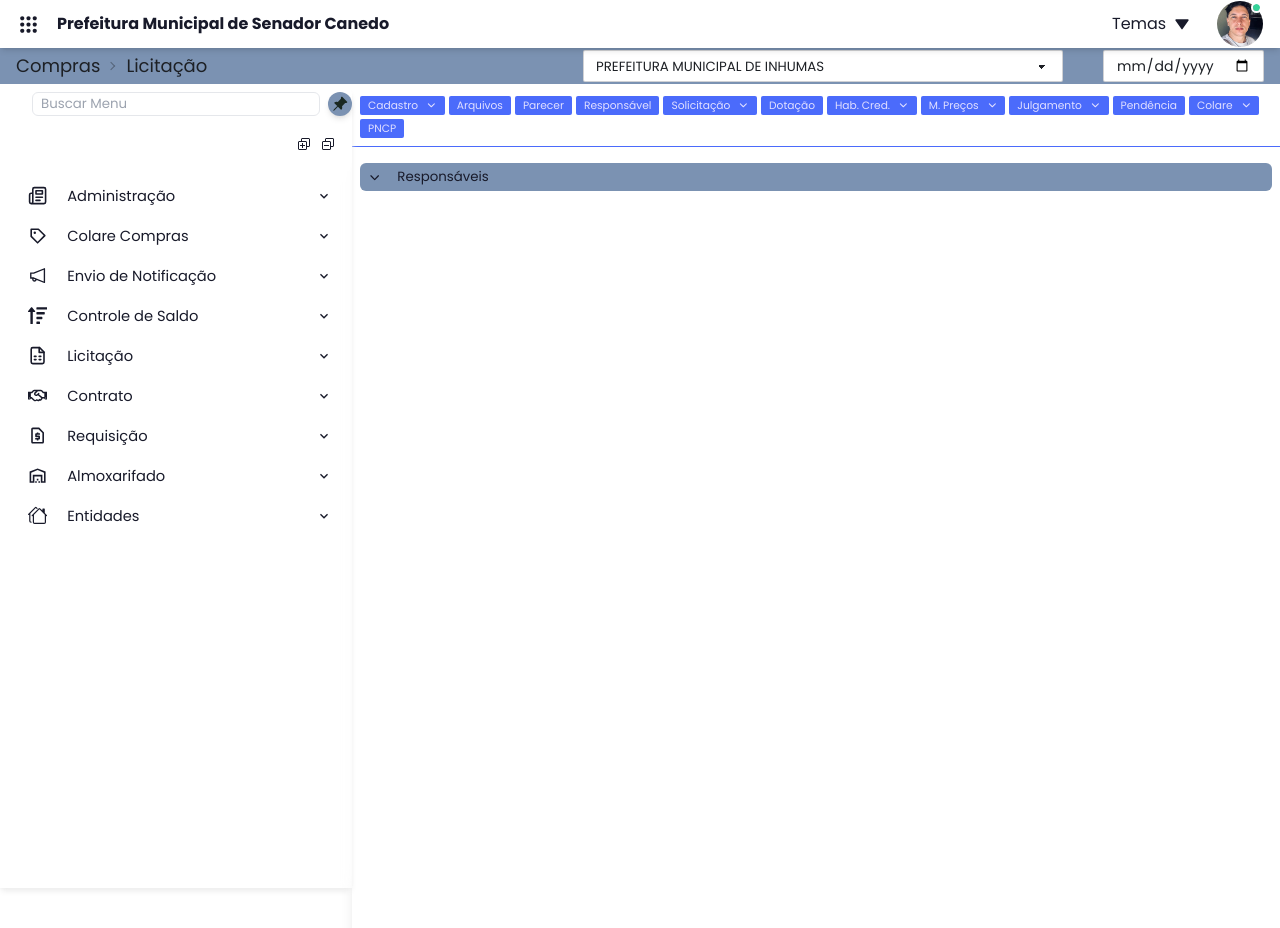
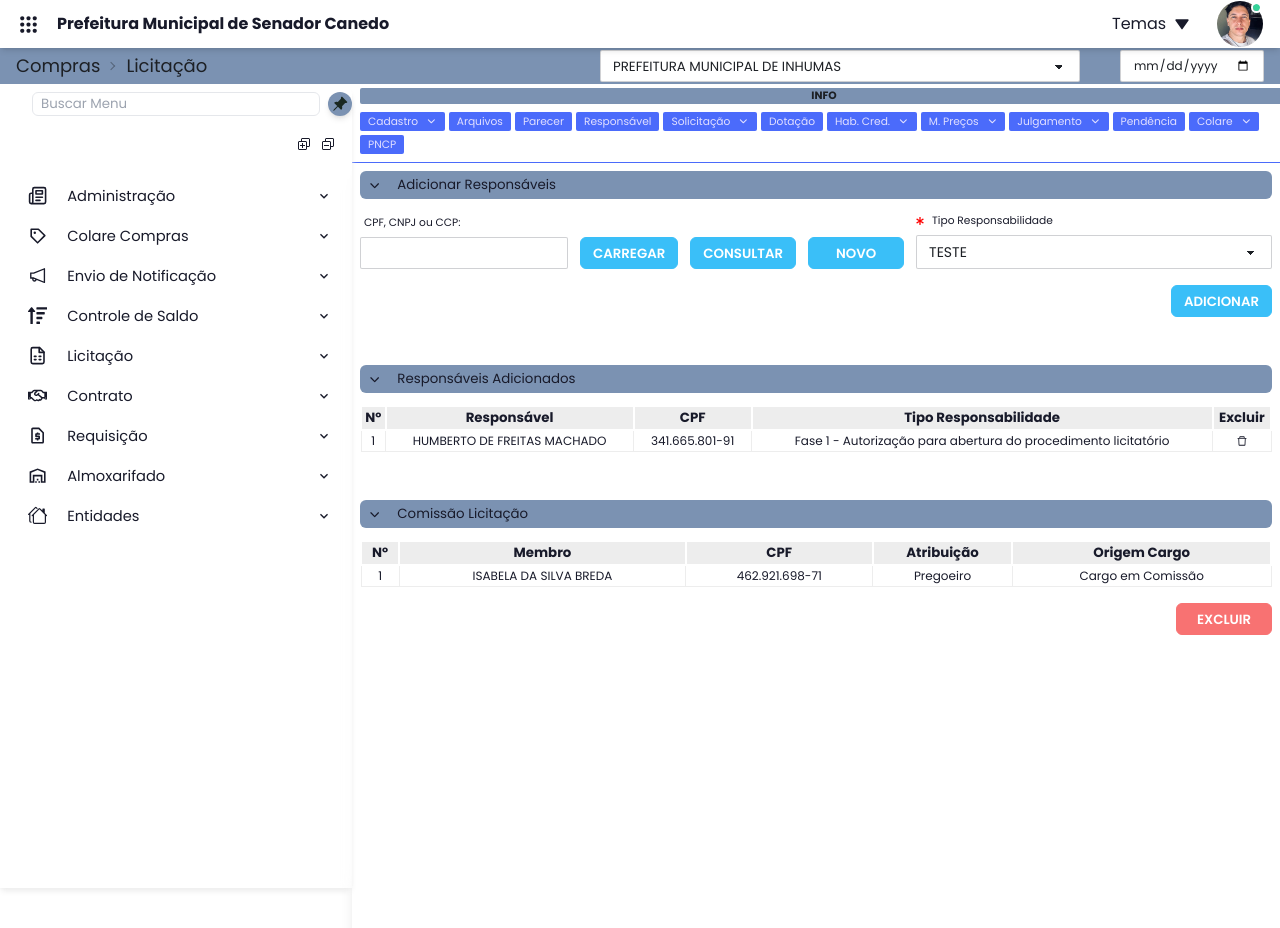
Before and after one commit to flaviohenriquedev/public_management_frontend, a Next.js app: page /manager/shopping/bidding/responsible in a window 1280 px wide. Shown: the top 928 px of the page. Built offline with nearby package versions, Linux system fonts and the light colour scheme.

Commit message:
info component

```diff
--- a/src/app/manager/shopping/bidding/layout.tsx
+++ b/src/app/manager/shopping/bidding/layout.tsx
@@ -6,7 +6,7 @@ import {biddingTabs} from "@/components/pages/shopping/bidding/biddingTabs";
 export default function BiddingLayout({children}: { children: React.ReactNode }) {
     return (
         <PageLayout.Container>
-            {/*<PageLayout.Info />*/}
+            <PageLayout.Info />
             <PageTab tabs={biddingTabs}/>
             <PageLayout.Content>
                 {children}
--- a/src/components/data_display/table/style.ts
+++ b/src/components/data_display/table/style.ts
@@ -11,6 +11,8 @@ export const Table = tw.table`
     border-base-300
     rounded-lg
     overflow-auto
+    table-pin-rows
+    table-pin-cols
 `
 
 export const Header = tw.thead`
--- a/src/components/data_input/input/style.ts
+++ b/src/components/data_input/input/style.ts
@@ -1,6 +1,8 @@
 import tw from 'tailwind-styled-components'
 
 export const Input = tw.input`
+    text-[9pt]
+
     input
     input-bordered
     input-sm
--- a/src/components/layout/page/PageLayoutInfo.tsx
+++ b/src/components/layout/page/PageLayoutInfo.tsx
@@ -2,20 +2,21 @@
 
 import * as S from './style'
 import {useState} from "react";
+import {InfoContent} from "./style";
 
 export function PageLayoutInfo() {
     const [opened, setOpened] = useState<boolean>(false)
 
     return (
         <>
-            <button onClick={() => setOpened(!opened)}>MUDAR</button>
-            <S.Info opened={opened}>
+            <S.InfoHeader onClick={() => setOpened(!opened)}><span>INFO</span></S.InfoHeader>
+            <S.InfoContent opened={opened}>
                 <div className="flex items-center w-auto gap-2 px-2 mt-2 text-[9pt]">
                     <label>Código: 10</label>
                     <label>Número: 1010</label>
                     <label>Data Realização: 10/10/2023</label>
                 </div>
-            </S.Info>
+            </S.InfoContent>
         </>
     )
 }
--- a/src/components/layout/page/style.ts
+++ b/src/components/layout/page/style.ts
@@ -7,7 +7,6 @@ interface Props {
 export const Container = tw.div`
     flex
     flex-col
-    gap-2
     min-h-full
 `;
 
@@ -38,6 +37,22 @@ export const Content = tw.div`
     pb-[20rem]
 `;
 
-export const Info = tw.div<Props>`
+export const InfoHeader = tw.div`
+    flex
+    justify-center
+    items-center
+    w-full
+    bg-secondary
+    text-[8pt]
+    text-secondary-content
+    font-bold
+    rounded-sm
+    mx-2
+
+    hover:cursor-pointer
+    hover:bg-accent-focus
+`
+
+export const InfoContent = tw.div<Props>`
     ${p => p.opened ? "visible" : "invisible h-0"}
 `
--- a/src/components/navigation/module_menu/style.ts
+++ b/src/components/navigation/module_menu/style.ts
@@ -9,10 +9,11 @@ export const Container = tw.div`
     w-60
     h-24
     rounded-lg
-    text-font_primary_color
+    text-base-100
     shadow-lg
     relative
-    text-base-100
+
+    hover:text-secondary-content
 `;
 
 export const Icon = tw.div`
@@ -53,4 +54,5 @@ export const Description = tw.div`
     absolute
     text-xl
     hover:cursor-pointer
+    active:-scale-1
 `;
--- a/src/components/pages/shopping/bidding/responsible/BiddingResponsible.tsx
+++ b/src/components/pages/shopping/bidding/responsible/BiddingResponsible.tsx
@@ -1,9 +1,103 @@
-import {PageSection} from "@/components/layout/page_section";
+"use client";
+
+import { Button } from "@/components/actions/button";
+import { Table } from "@/components/data_display/table";
+import { Input } from "@/components/data_input/input";
+import LabelContainer from "@/components/data_input/label/LabelContainer";
+import Select from "@/components/data_input/select/Select";
+import DeleteIcon from "@/components/icons/DeleteIcon";
+import { LineContent } from "@/components/layout/line_content";
+import { PageSection } from "@/components/layout/page_section";
 
 export function BiddingResponsible() {
-    return (
-        <PageSection title="Responsáveis">
-
-        </PageSection>
-    )
+  return (
+    <form onSubmit={(e) => e.preventDefault()}>
+      <PageSection title="Adicionar Responsáveis">
+        <LineContent>
+          <LabelContainer title="CPF, CNPJ ou CCP:" width="w-52">
+            <Input />
+          </LabelContainer>
+          <Button.Root classbutton="primary">
+            <Button.Title title="Carregar" />
+          </Button.Root>
+          <Button.Root classbutton="primary">
+            <Button.Title title="Consultar" />
+          </Button.Root>
+          <Button.Root classbutton="primary">
+            <Button.Title title="Novo" />
+          </Button.Root>
+          <LabelContainer title="Tipo Responsabilidade" notNull>
+            <Select options={[{ value: "TESTE", description: "TESTE" }]} />
+          </LabelContainer>
+        </LineContent>
+        <LineContent alignment="right">
+          <Button.Root classbutton="primary">
+            <Button.Title title="Adicionar" />
+          </Button.Root>
+        </LineContent>
+      </PageSection>
+      <PageSection title="Responsáveis Adicionados">
+        <LineContent>
+          <Table.Container>
+            <Table.Header>
+              <Table.Row>
+                <Table.Title value="Nº" />
+                <Table.Title value="Responsável" />
+                <Table.Title value="CPF" />
+                <Table.Title value="Tipo Responsabilidade" />
+                <Table.Title value="Excluir" />
+              </Table.Row>
+            </Table.Header>
+            <Table.Body>
+              <Table.Row>
+                <Table.Value value={1} alignment="center" />
+                <Table.Value
+                  value="HUMBERTO DE FREITAS MACHADO"
+                  alignment="center"
+                />
+                <Table.Value value="341.665.801-91" alignment="center" />
+                <Table.Value
+                  value="Fase 1 - Autorização para abertura do procedimento licitatório"
+                  alignment="center"
+                />
+                <Table.Value value={<DeleteIcon />} alignment="center" />
+              </Table.Row>
+            </Table.Body>
+          </Table.Container>
+        </LineContent>
+      </PageSection>
+      <PageSection title="Comissão Licitação">
+        <LineContent>
+          <Table.Container>
+            <Table.Header>
+              <Table.Row>
+                <Table.Title value="Nº" />
+                <Table.Title value="Membro" />
+                <Table.Title value="CPF" />
+                <Table.Title value="Atribuição" />
+                <Table.Title value="Origem Cargo" />
+              </Table.Row>
+            </Table.Header>
+            <Table.Body>
+              <Table.Row>
+                <Table.Value value={1} alignment="center" />
+                <Table.Value
+                  value="ISABELA DA SILVA BREDA"
+                  alignment="center"
+                />
+                <Table.Value value="462.921.698-71" alignment="center" />
+                <Table.Value value="Pregoeiro" alignment="center" />
+                <Table.Value value="Cargo em Comissão" alignment="center" />
+              </Table.Row>
+            </Table.Body>
+          </Table.Container>
+        </LineContent>
+        <LineContent alignment="right">
+          <Button.Root classbutton="danger">
+            <Button.Title title="Excluir" />
+          </Button.Root>
+        </LineContent>
+      </PageSection>
+    </form>
+  );
 }
```
Also changed, not shown: src/components/data_display/table/TableContainert.tsx (+5 -9 lines), src/components/layout/line_content/LineContent.tsx (+6 -10 lines), src/components/pages/shopping/bidding/register/BiddingRegisterBasicData.tsx (+80 -72 lines), src/components/layout/line_content/style.ts (line endings or trailing spaces).
